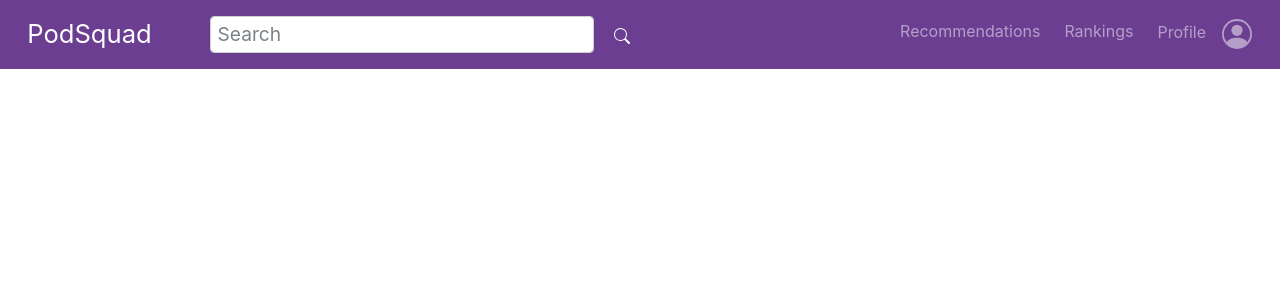
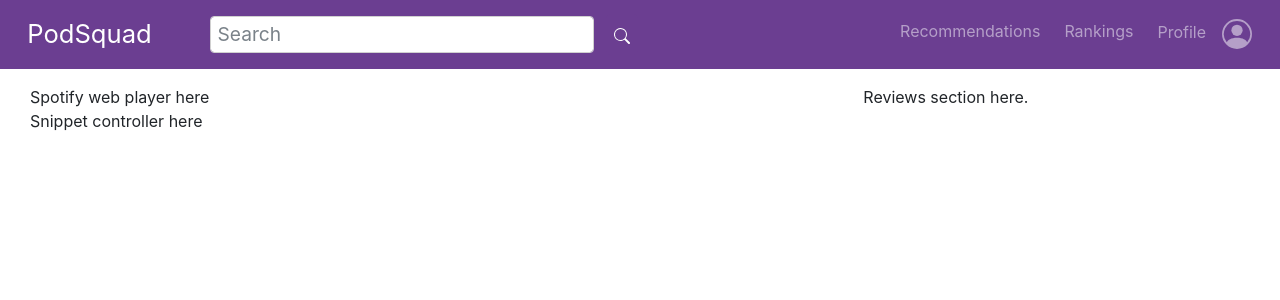
Before and after one commit to DavidCarrie/3A04-PodSquad, a React (Create React App) app in the folder frontend/: page /podcast in a window 1280 px wide. Shown: the top 300 px of the page. Built offline with nearby package versions, Linux system fonts and the light colour scheme.

Commit message:
basic layout of podcast view page

```diff
--- a/frontend/src/components/Header/index.js
+++ b/frontend/src/components/Header/index.js
@@ -1,11 +1,8 @@
 import {
   Navbar,
   Nav,
-  NavDropdown,
   Form,
   FormControl,
-  Button,
-  Link
 } from 'react-bootstrap';
 import { Search, PersonCircle } from 'react-bootstrap-icons';
 
--- /dev/null
+++ b/frontend/src/views/PodcastView/ReviewsSection/index.js
@@ -0,0 +1,6 @@
+export default function ReviewsSection() {
+  return (<>
+    Reviews section here.
+  </>
+  );
+}
--- a/frontend/src/views/PodcastView/index.js
+++ b/frontend/src/views/PodcastView/index.js
@@ -1,9 +1,33 @@
-import React from 'react';
+import {
+	Container,
+	Row, Col
+} from 'react-bootstrap';
+
+import ReviewsSection from './ReviewsSection';
 
 const PodcastView = () => {
-    return (
-        <div></div>
-    );
+	return (
+		<Container fluid>
+			<Row>
+				<Col xs={8}>
+					<Row>
+						<Col>
+							Spotify web player here
+						</Col>
+					</Row>
+					<Row>
+						<Col>
+							Snippet controller here
+						</Col>
+					</Row>
+				</Col>
+				<Col xs={4}>
+					<ReviewsSection />
+				</Col>
+			</Row>
+		</Container>
+
+	);
 }
 
 export default PodcastView;
```
Also changed, not shown: 1 other file (tests, documents, lock files or other folders).
